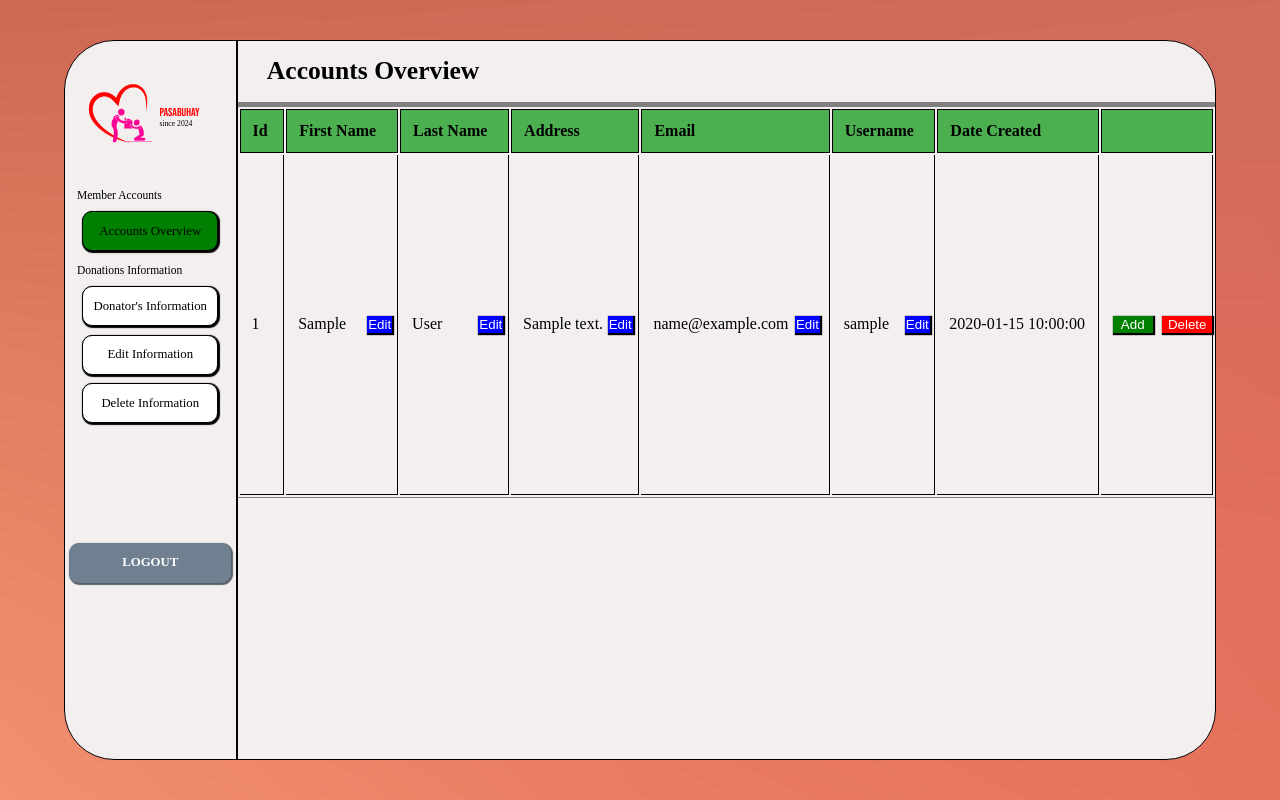
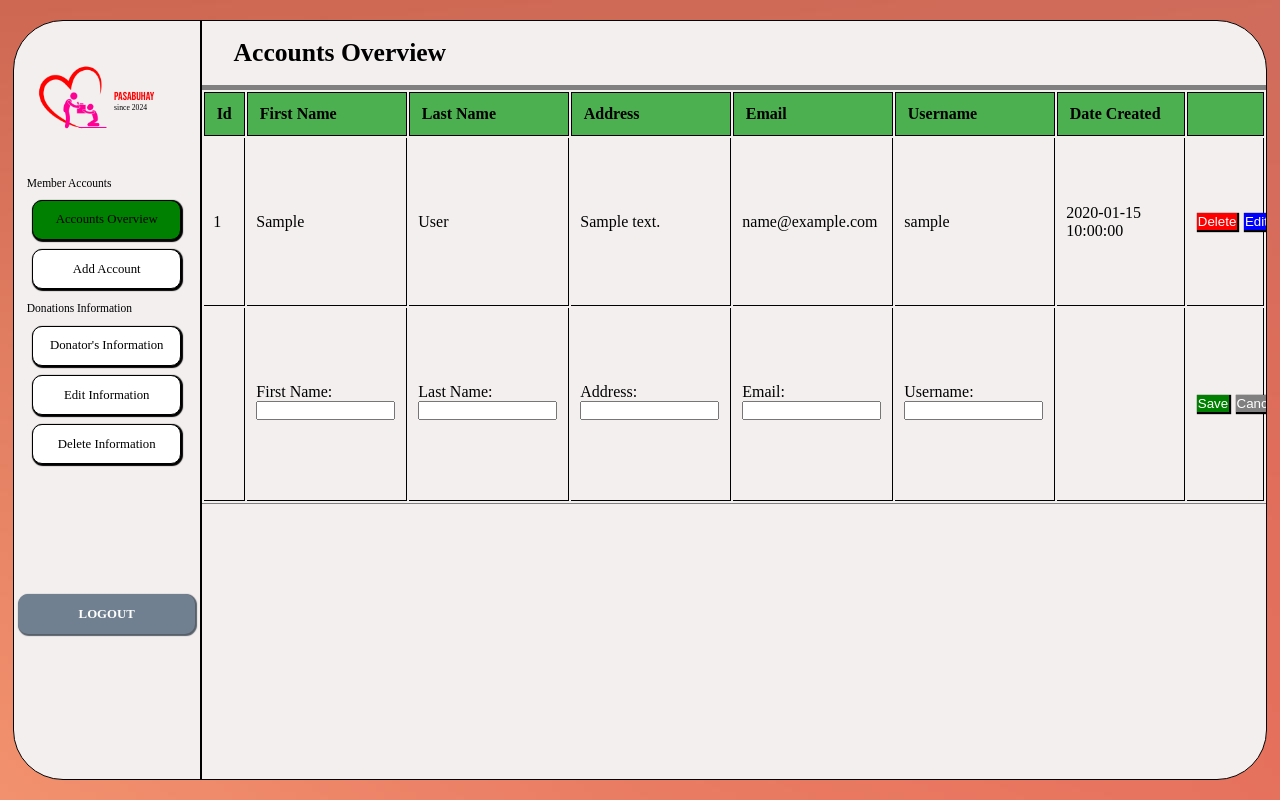
Before and after one commit to justinelaroza/Web-based-Donation-Platform-for-Pasabuhay-Providing-Essentials-to-People-in-Need-, a PHP site: page /dashboard-accounts-form.php in a window 1280 px wide. Run offline with PHP 8.4, Linux system fonts and the light colour scheme; the visitor is signed in with stand-in values (Sample User, id 1); tables that the repository leaves empty or names only in its code hold one stand-in row (values such as "Sample post").

Commit message:
created working edit bubt just the gui, created woeking cancel button, fix gui issue of dashboard, scroll function gone

```diff
--- a/Dashboard/dashboard-accounts-form.css
+++ b/Dashboard/dashboard-accounts-form.css
@@ -29,8 +29,8 @@ body {
 }
 
 .wrapper {
-    width: 90vw;
-    height: 90vh;
+    width: 98vw;
+    height: 95vh;
     border-radius: 50px;
     background-color: rgb(243, 239, 239);
     display: flex;
@@ -207,10 +207,10 @@ body {
 }
 
 .table td {
-    padding: 12px 0 12px 12px;
-    max-width: 300px;
+    padding: 0 0 0 .9%;
     border-right: 1px solid black;
     border-bottom: 1px solid black;
+    max-width: 160px;
 }
 
 .delete {
@@ -221,16 +221,6 @@ body {
     color: white;
     cursor: pointer;
     width: 50px;
-}
-
-.add {
-    background-color: green;
-    box-shadow: 1px 1px 1px 1px black;
-    border: 1px green solid;
-    height: 50%;
-    color: white;
-    cursor: pointer;
-    width: 40px;
     margin-right: 10%;
 }
 
@@ -244,12 +234,43 @@ body {
     margin-right: 5%;
 }
 
-.datas {
+.save {
+    background-color: green;
+    box-shadow: 1px 1px 1px 1px black;
+    border: 1px green solid;
+    height: 50%;
+    color: white;
+    cursor: pointer;
+    margin-right: 10%;
+}
+
+.cancel {
+    background-color: gray;
+    box-shadow: 1px 1px 1px 1px black;
+    border: 1px gray solid;
+    height: 50%;
+    color: white;
+    cursor: pointer;
+    margin-right: 5%;
+}
+
+.tr_input {
+    display: flex;
+    flex-direction: column;
+    margin-right: 7%;
+    margin-bottom: 3%;
+}
+
+.button_des {
+    margin-right: 5%;
+}
+
+.datas{
     display: flex;
     justify-content: space-between;
     align-items: center;
 }
 
-.option {
+.option, .button_des {
     display: flex;
 }
--- a/Dashboard/dashboard-accounts-form.php
+++ b/Dashboard/dashboard-accounts-form.php
@@ -24,6 +24,7 @@
                 <ul>
                     <label class="last">Member Accounts</label>
                     <a href="dashboard-accounts-form.php"><li class="account">Accounts Overview</li></a>
+                    <a href="#"><li>Add Account</li></a>
                     <label class="first">Donations Information</label>
                     <a href="#"><li>Donator's Information</li></a>
                     <a href="#"><li>Edit Information</li></a>
--- a/Dashboard/dashboard-backend.php
+++ b/Dashboard/dashboard-backend.php
@@ -1,15 +1,21 @@
 <?php
     include "../Database/db.php";
+    session_start();
+
+    const DISPLAY_BLOCK = "style='display: block !important'";
+    const DISPLAY_NONE = "style='display: none !important'";
 
     class Queries {
 
         private $db;
+
 
         public function __construct(DataBase $conn){
             $this->db = $conn->getConnection();
         }
 
         public function selectMembers() {
+
             $query = "SELECT * FROM register_data";
             $result = $this->db->query($query); //parang nag mysqli_query lang
 
@@ -18,40 +24,84 @@
                 while ($row = $result->fetch_assoc()) {
 
                     echo "<tr>
+                            <form action='dashboard-accounts-form.php' method='post' >
                                 <td>" . $row["register_id"] . "</td>
                                 <td>
-                                <form action='dashboard-accounts-form.php' method='post' class ='datas'> " . $row["first_name"] . "
-                                    <button name = 'edit_user' class = 'edit' >Edit</button>
-                                </form>
+                                    <div class ='datas' >" . $row["first_name"] . "
+                                    </div
                                 </td>
                                 <td>
-                                <form action='dashboard-accounts-form.php' method='post' class ='datas'> " . $row["last_name"] . "
-                                    <button name = 'edit_user' class = 'edit' >Edit</button>
-                                </form>
+                                    <div class ='datas'> " . $row["last_name"] . "
+                                    </div>
                                 </td>
                                 <td>
-                                <form action='dashboard-accounts-form.php' method='post' class ='datas'> " . $row["address"] . "
-                                    <button name = 'edit_user' class = 'edit' >Edit</button>
-                                </form>
+                                    <div class ='datas'> " . $row["address"] . "
+                                    </div>
                                 </td>
                                 <td>
-                                <form action='dashboard-accounts-form.php' method='post' class ='datas'> " . $row["email"] . "
-                                    <button name = 'edit_user' class = 'edit' >Edit</button>
-                                </form>
+                                    <div class ='datas'> " . $row["email"] . "
+                                    </div>
                                 </td>
                                 <td>
-                                <form action='dashboard-accounts-form.php' method='post' class ='datas'> " . $row["username"] . "
-                                    <button name = 'edit_user' class = 'edit' >Edit</button>
-                                </form>
+                                    <div class ='datas'> " . $row["username"] . "
+                                    </div>
                                 </td>
                                 <td>" . $row["date_created"] . "</td>
                                 <td>
-                                <form action='dashboard-accounts-form.php' method='post' class ='option'>
-                                    <button name = 'add_user' class = 'add' >Add</button>
+                                    <div class ='option'>
                                         <button name = 'delete_user' value='{$row["username"]}' class = 'delete' >Delete</button>
+                                        <button name = 'edit_user' value='{$row["register_id"]}' class = 'edit' >Edit</button>
+                                    </div>
+                                </td>
                             </form>
+                        </tr>";
+
+                        if (isset($_SESSION['edit_id']) && $_SESSION['edit_id'] == $row["register_id"]) {
+                            echo "<tr>
+                                    <form action='dashboard-accounts-form.php' method='post'>
+                                        <td>
                                         </td>
+                                        <td>
+                                            <div class = 'tr_input'>
+                                                <label>First Name:</label>
+                                                <input type='text' name='input' class='input'>
+                                            </div>
+                                        </td>
+                                        <td>
+                                            <div class = 'tr_input'>
+                                                <label>Last Name:</label>
+                                                <input type='text' name='input' class='input'>
+                                            </div>
+                                        </td>
+                                        <td>
+                                            <div class = 'tr_input'>
+                                                <label>Address:</label>
+                                                <input type='text' name='input' class='input'>
+                                            </div>
+                                        </td>
+                                        <td>
+                                            <div class = 'tr_input'>
+                                                <label>Email:</label>
+                                                <input type='text' name='input' class='input'>
+                                            </div>
+                                        </td>
+                                        <td>
+                                            <div class = 'tr_input'>
+                                                <label>Username:</label>
+                                                <input type='text' name='input' class='input'>
+                                            </div>
+                                        </td>
+                                        <td>
+                                        </td>
+                                        <td>
+                                            <div class='button_des'>
+                                                <button name='save' class='save' >Save</button>
+                                                <button name='cancel' class='cancel' >Cancel</button>
+                                            </div>
+                                        </td>
+                                    </form>
                                 </tr>";
+                        }
                 }
             }
         }
@@ -66,13 +116,38 @@
 
     }
 
+    class Util {
+
+        public static function redirectExit() { //way para mag stop ng execution ng next line of codes
+            header("Location: dashboard-accounts-form.php");
+            exit();
+        }
+    }
+
     $db = new DataBase();
     $query = new Queries($db);
 
     if ($_SERVER['REQUEST_METHOD'] == 'POST' && isset($_POST['delete_user'])) {
-        $delete = $_POST['delete_user'];
-        $query->deleteUser($delete);
-        header("Location: dashboard-accounts-form.php");
-        exit();
+        //$delete = $_POST['delete_user'];
+        //$query->deleteUser($delete);
+        Util::redirectExit();
     }
+
+    if ($_SERVER['REQUEST_METHOD'] == 'POST' && isset($_POST['edit_user'])) {
+
+        $registerId = $_POST['edit_user']; //this will hold the register id of the clicked row
+        $_SESSION['edit_id'] = $registerId;
+
+
+
+
+        Util::redirectExit();
+
+    }
+
+    if ($_SERVER['REQUEST_METHOD'] == 'POST' && isset($_POST['cancel'])) {
+        unset($_SESSION['edit_id']);
+        Util::redirectExit();
+    }
+
 ?>
```
Lines whose indentation alone changed are shown as unchanged.
